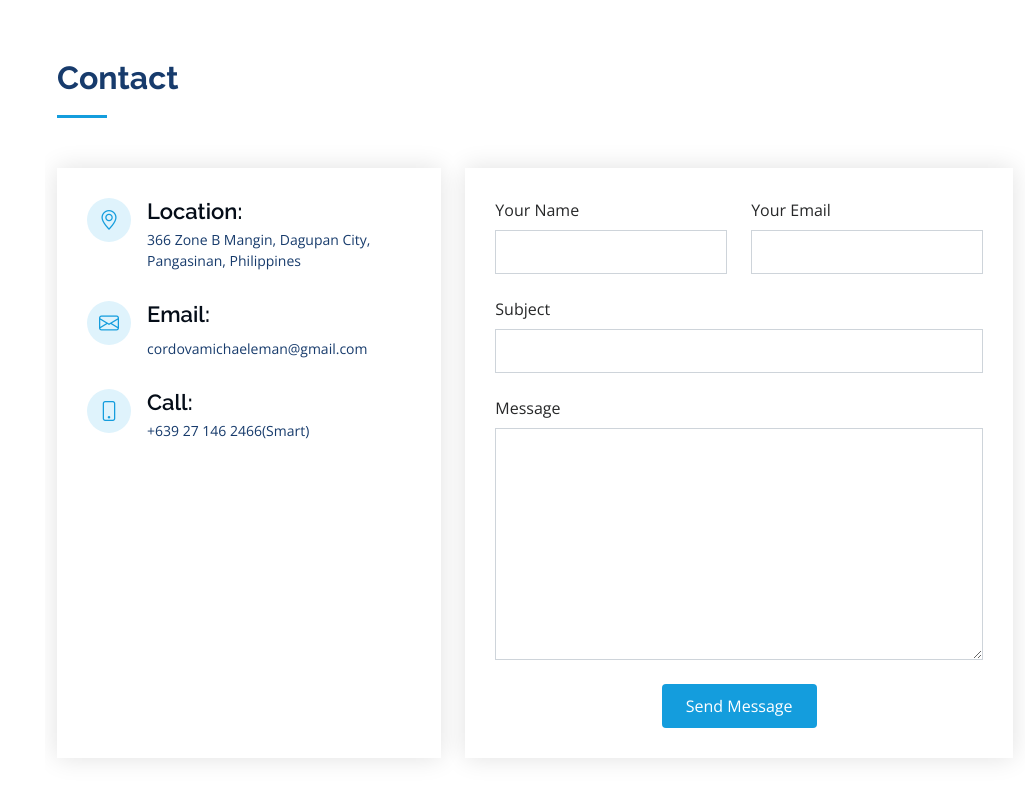
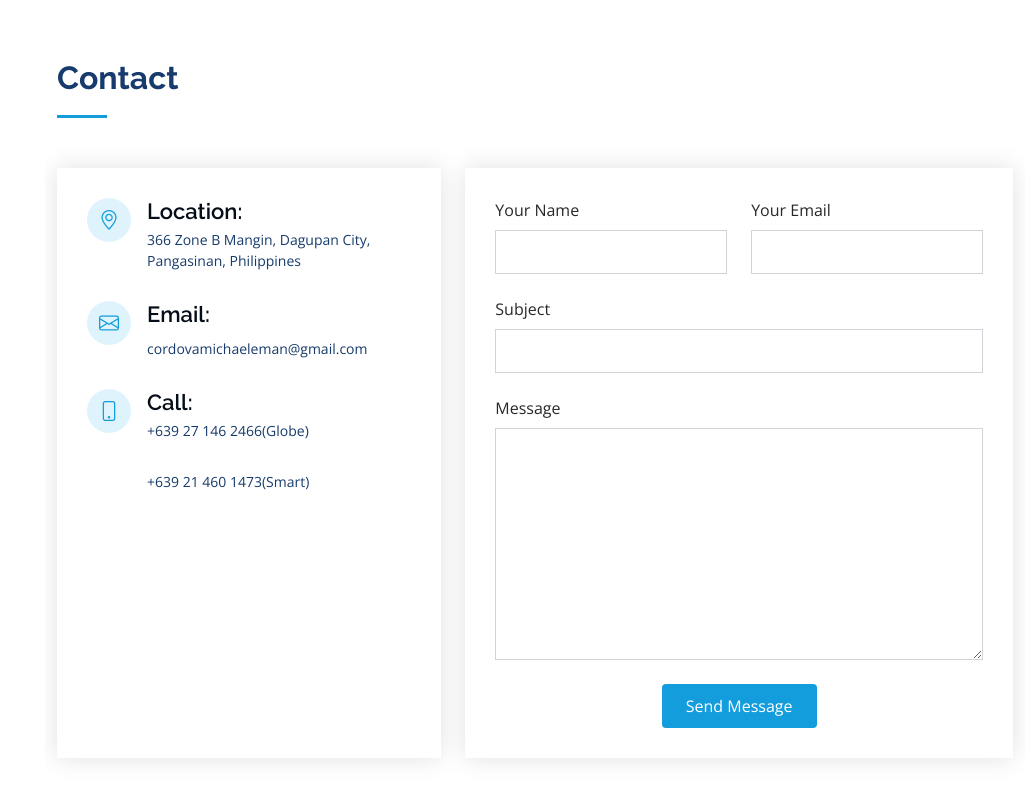
Before and after one commit to Emoons/portfolio.github.io, a plain HTML site: page index.html in a window 1280 px wide. Shown: the part 3375-4175 px from the top of the page, without its empty margins (255-1280 px from the left). Drawn offline with nearby package versions, Linux system fonts and the light colour scheme.

Commit message:
Update index.html

```diff
--- a/index.html
+++ b/index.html
@@ -314,7 +314,8 @@ future carreer in Information Technology. </em></p>
               <div class="phone">
                 <i class="bi bi-phone"></i>
                 <h4>Call:</h4>
-                <p>+639 27 146 2466(Smart)</p>
+                <p>+639 27 146 2466(Globe)</p>
+                <p>+639 21 460 1473(Smart)</p>
               </div>
             </div>
 
```
